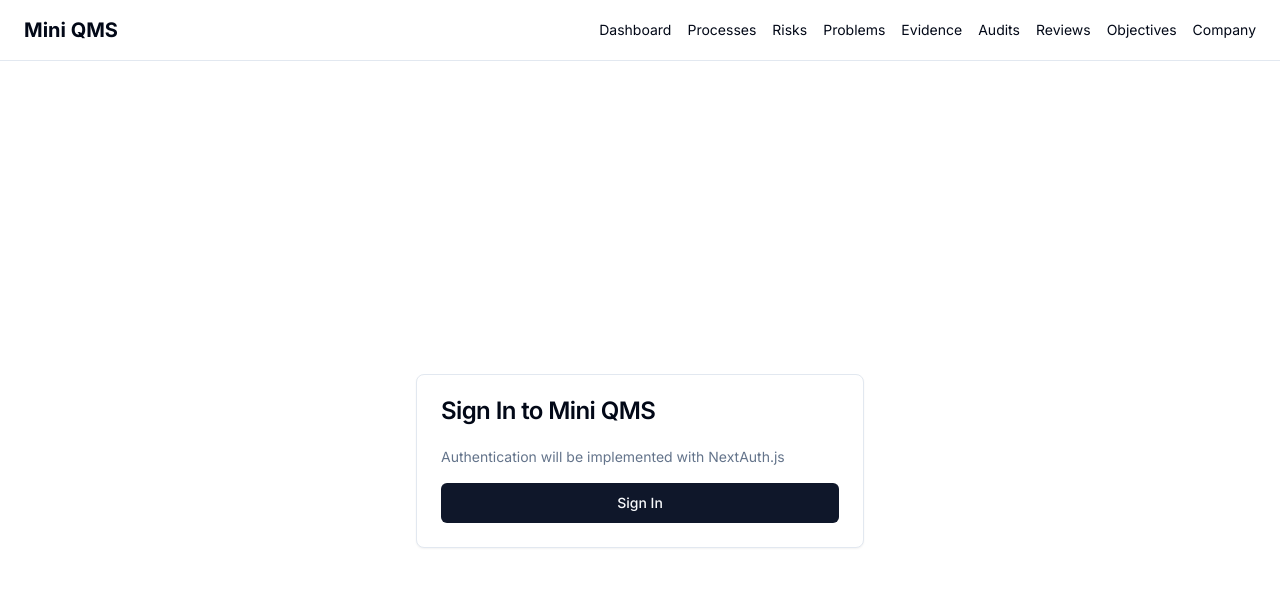
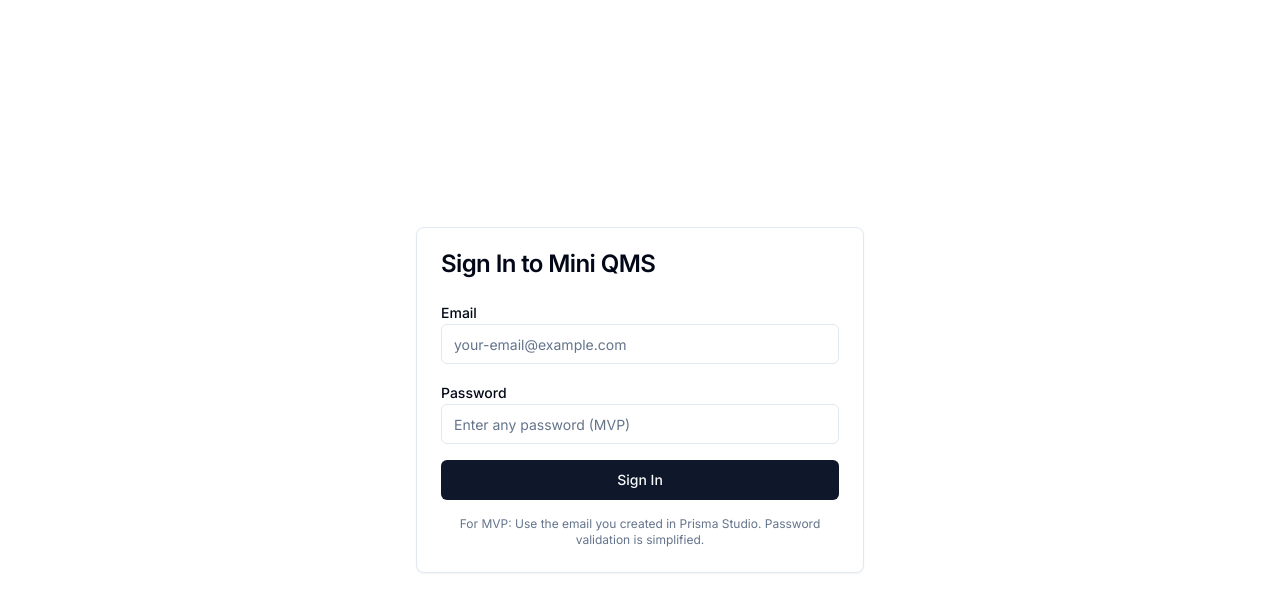
Before and after one commit to genestial/miniqms, a Next.js app: page /login in a window 1280 px wide. Shown: the top 612 px of the page. Built offline with nearby package versions, Linux system fonts and the light colour scheme; no server answers; sample sign-in values are in the browser's storage.

Commit message:
Fix login page and add proper authentication flow

```diff
--- a/src/app/(dashboard)/login/page.tsx
+++ /dev/null
@@ -1,22 +0,0 @@
-'use client'
-
-import { Card, CardContent, CardHeader, CardTitle } from '@/components/ui/card'
-import { Button } from '@/components/ui/button'
-
-export default function LoginPage() {
-  return (
-    <div className="container mx-auto flex items-center justify-center min-h-screen">
-      <Card className="w-full max-w-md">
-        <CardHeader>
-          <CardTitle>Sign In to Mini QMS</CardTitle>
-        </CardHeader>
-        <CardContent>
-          <p className="text-sm text-muted-foreground mb-4">
-            Authentication will be implemented with NextAuth.js
-          </p>
-          <Button className="w-full">Sign In</Button>
-        </CardContent>
-      </Card>
-    </div>
-  )
-}
--- /dev/null
+++ b/src/app/login/page.tsx
@@ -0,0 +1,93 @@
+'use client'
+
+import { signIn } from 'next-auth/react'
+import { useState } from 'react'
+import { useRouter } from 'next/navigation'
+import { Card, CardContent, CardHeader, CardTitle } from '@/components/ui/card'
+import { Button } from '@/components/ui/button'
+import { Input } from '@/components/ui/input'
+import { Label } from '@/components/ui/label'
+
+export default function LoginPage() {
+  const router = useRouter()
+  const [email, setEmail] = useState('')
+  const [password, setPassword] = useState('')
+  const [error, setError] = useState('')
+  const [loading, setLoading] = useState(false)
+
+  const handleSubmit = async (e: React.FormEvent) => {
+    e.preventDefault()
+    setError('')
+    setLoading(true)
+
+    try {
+      const result = await signIn('credentials', {
+        email,
+        password,
+        redirect: false,
+      })
+
+      if (result?.error) {
+        setError('Invalid email or password')
+      } else if (result?.ok) {
+        router.push('/dashboard')
+        router.refresh()
+      }
+    } catch (err) {
+      setError('An error occurred. Please try again.')
+    } finally {
+      setLoading(false)
+    }
+  }
+
+  return (
+    <div className="container mx-auto flex items-center justify-center min-h-screen">
+      <Card className="w-full max-w-md">
+        <CardHeader>
+          <CardTitle>Sign In to Mini QMS</CardTitle>
+        </CardHeader>
+        <CardContent>
+          <form onSubmit={handleSubmit} className="space-y-4">
+            {error && (
+              <div className="p-3 text-sm text-destructive bg-destructive/10 rounded-md">
+                {error}
+              </div>
+            )}
+
+            <div>
+              <Label htmlFor="email">Email</Label>
+              <Input
+                id="email"
+                type="email"
+                value={email}
+                onChange={(e) => setEmail(e.target.value)}
+                required
+                placeholder="your-email@example.com"
+              />
+            </div>
+
+            <div>
+              <Label htmlFor="password">Password</Label>
+              <Input
+                id="password"
+                type="password"
+                value={password}
+                onChange={(e) => setPassword(e.target.value)}
+                required
+                placeholder="Enter any password (MVP)"
+              />
+            </div>
+
+            <Button type="submit" className="w-full" disabled={loading}>
+              {loading ? 'Signing in...' : 'Sign In'}
+            </Button>
+
+            <p className="text-xs text-muted-foreground text-center">
+              For MVP: Use the email you created in Prisma Studio. Password validation is simplified.
+            </p>
+          </form>
+        </CardContent>
+      </Card>
+    </div>
+  )
+}
--- a/src/middleware.ts
+++ b/src/middleware.ts
@@ -10,6 +10,9 @@
     callbacks: {
       authorized: ({ token }) => !!token,
     },
+    pages: {
+      signIn: '/login',
+    },
   }
 )
 
```
Also changed, not shown: 2 other files (tests, documents, lock files or other folders).
